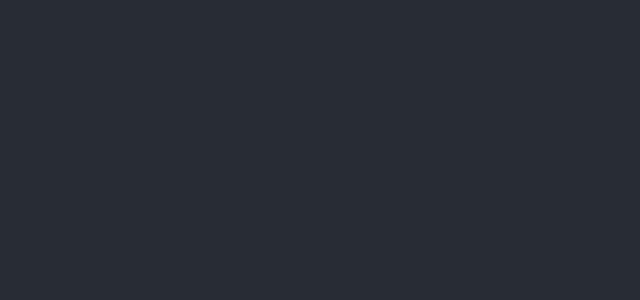
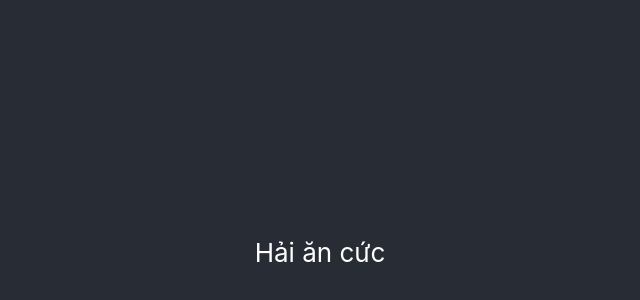
Before and after one commit to nguyenvyy/milktea-shop-admin, a React (Create React App) app: page / in a window 1280 px wide. Shown: the part 148-448 px from the top of the page, without its empty margins (320-960 px from the left). Built offline with nearby package versions, Linux system fonts and the light colour scheme.

Commit message:
test  gitlab-ci

```diff
--- a/src/App.tsx
+++ b/src/App.tsx
@@ -6,6 +6,7 @@ const App: React.FC = () => {
   return (
     <div className="App">
       <header className="App-header">
+        Hải ăn cức
       </header>
     </div>
   );
```
